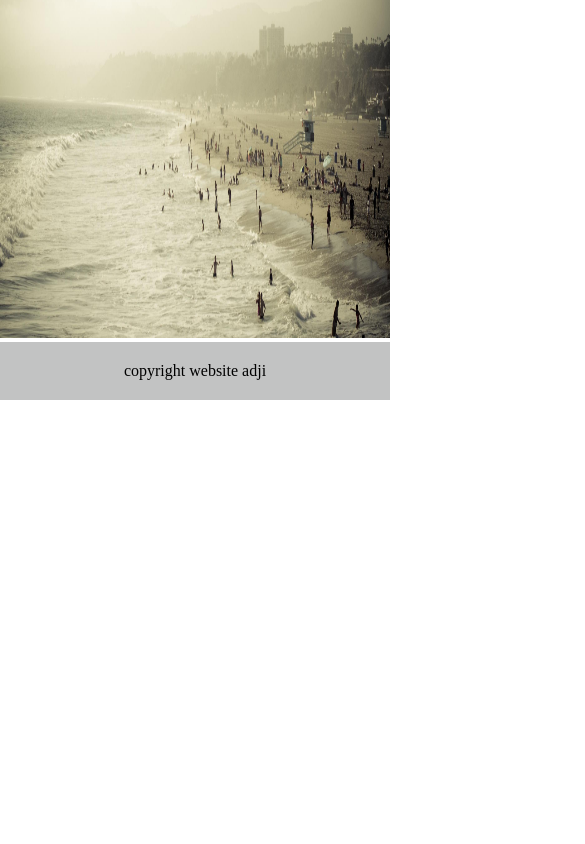
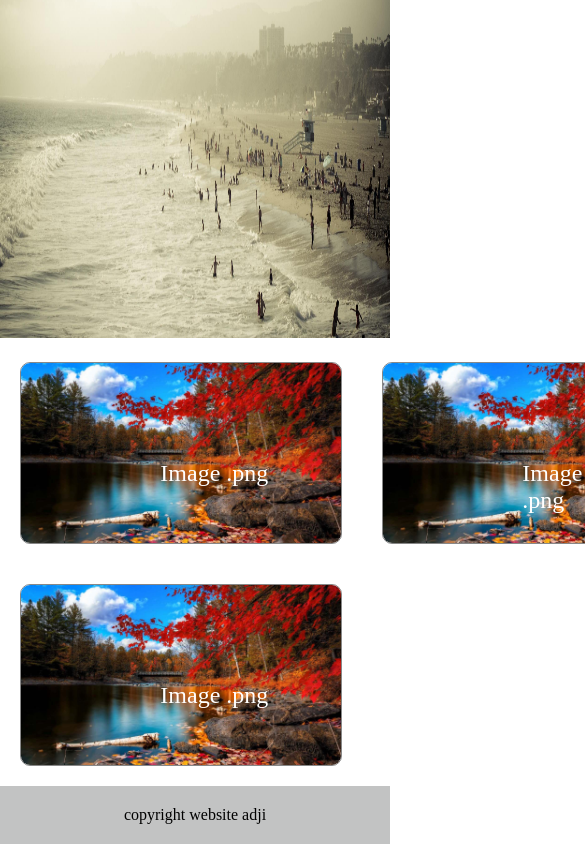
Before and after one commit to ajiarcemist/layout-responsive, a plain HTML site: page index.html in a window 390 px wide. Shown: the part 448-1292 px from the top of the page, 585 px wide, since content can reach past the window. Before the commit the page ends 848 px from the top, so only its background shows below. Drawn offline with Linux system fonts and the light colour scheme.

Commit message:
menambahkan feature card dan juga apply grid untuk layouting responsive

```diff
--- a/Asset/style/index.css
+++ b/Asset/style/index.css
@@ -30,6 +30,29 @@ ul.nav{
     height: 650px;
 
 }
+
+.container{
+    display:grid;
+    grid-template-columns:1fr 1fr 1fr 1fr;
+    width:100%;
+}
+.card img{
+    display: block;
+border-radius: 10px;
+
+border: 1px solid #888;
+margin: 20px;
+width:20em;
+
+}
+.card-title{
+    position: absolute;
+padding: 14vh 0vh 0vh 19vh;
+color: white;
+font-size: 24px;
+}
+
+
 .footer{
     background: #c2c3c3;
 padding: 20px;
--- a/index.html
+++ b/index.html
@@ -21,7 +21,41 @@
         <div class="slider">
         <img src="Asset\Image\100-2500x1656.jpg">
         </div>
-        <div class="container"></div>
+        <div class="container">
+            <div class="card">
+                <span class="card-title">Image .png</span>
+                <img src="./Asset/Image/448986.jpg"/>
+
+
+            </div>
+            <div class="card">
+                <span class="card-title">Image .png</span>
+                <img src="./Asset/Image/448986.jpg"/>
+
+
+            </div>
+            <div class="card">
+                <span class="card-title">Image .png</span>
+                <img src="./Asset/Image/448986.jpg"/>
+
+
+            </div>
+            <div class="card">
+                <span class="card-title">Image .png</span>
+                <img src="./Asset/Image/448986.jpg"/>
+
+
+            </div>
+            <div class="card">
+                <span class="card-title">Image .png</span>
+                <img src="./Asset/Image/448986.jpg"/>
+
+
+            </div>
+
+        </div>
+
+
 
     </div>
 
```
Also changed, not shown: Asset/Image/448986.jpg (added).
